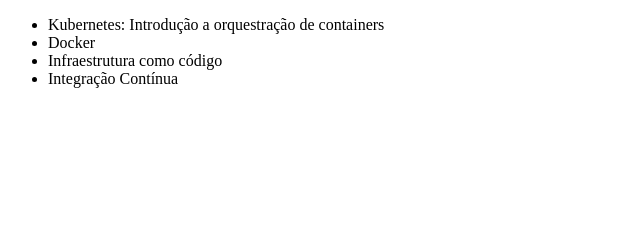
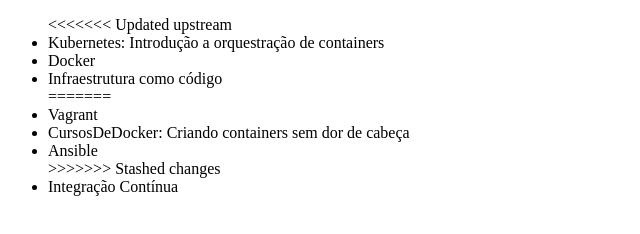
Before and after one commit to willianggilloni/exercicioGit1, a plain HTML site: page index.html in a window 1280 px wide. Shown: the whole page, without its empty margins (0-640 px from the left). Drawn offline with Linux system fonts and the light colour scheme.

Commit message:
Exercicio final

```diff
--- a/index.html
+++ b/index.html
@@ -6,9 +6,15 @@
 </head>
 <body>
     <ul>
+<<<<<<< Updated upstream
         <li>Kubernetes: Introdução a orquestração de containers</li>
         <li>Docker</li>
         <li>Infraestrutura como código</li>
+=======
+        <li>Vagrant</li>
+        <li>CursosDeDocker: Criando containers sem dor de cabeça</li>
+        <li>Ansible</li>
+>>>>>>> Stashed changes
         <li>Integração Contínua</li>
     </ul>
 </body>
```
